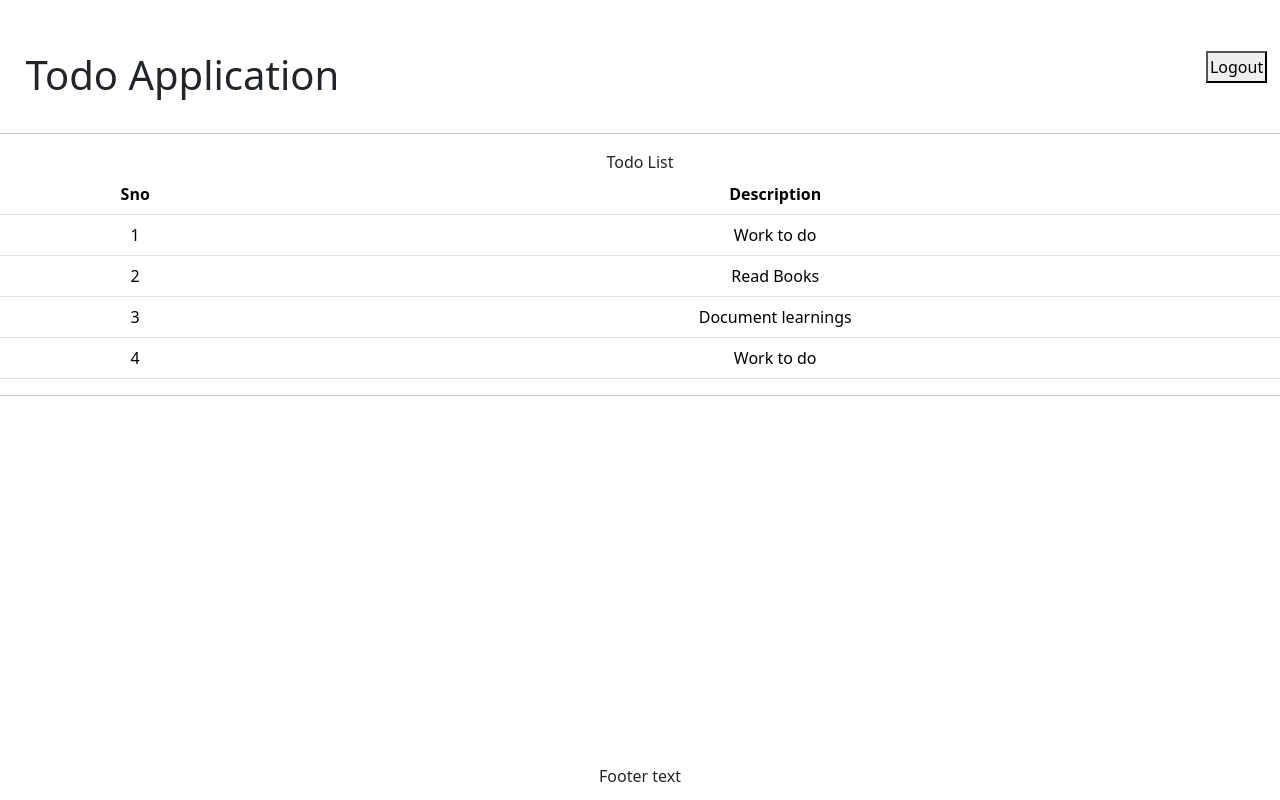
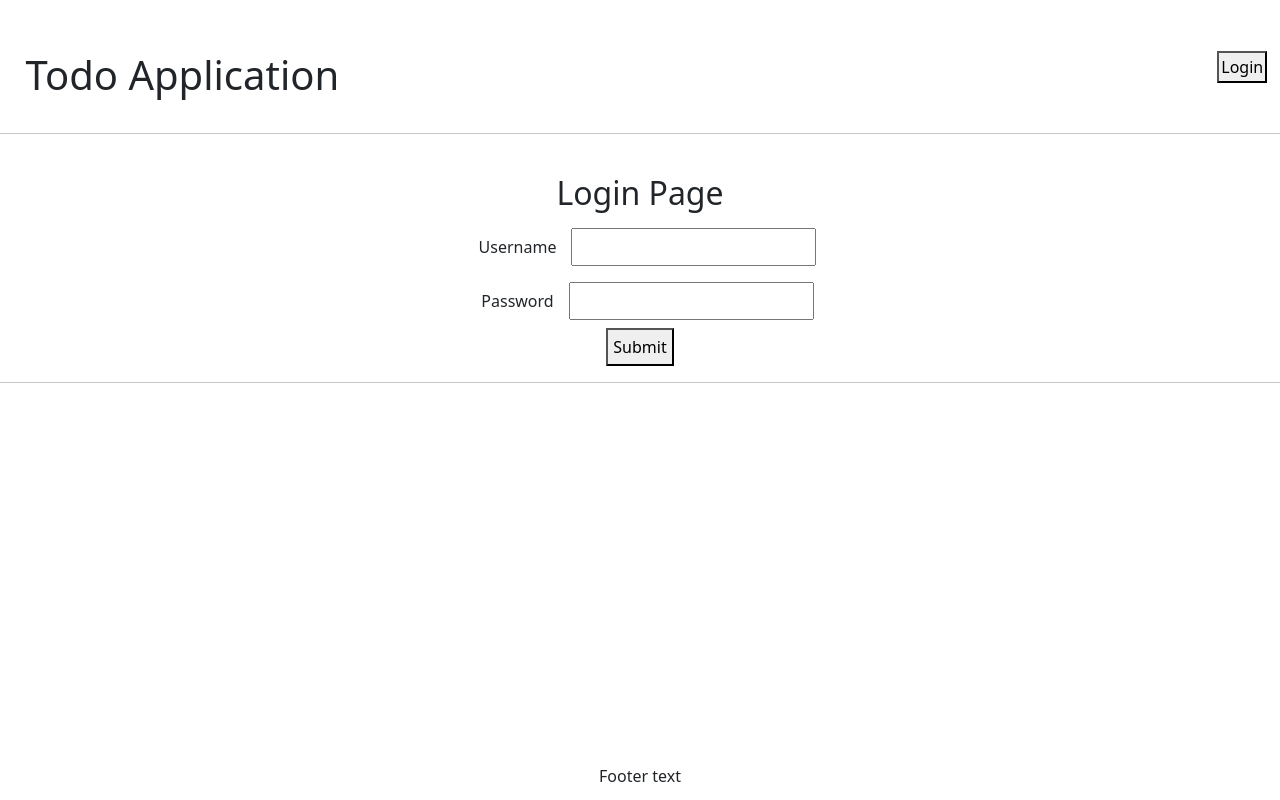
Before and after one commit to pk97/todo, a React (Create React App) app: page /todo in a window 1280 px wide. Built offline with nearby package versions, Linux system fonts and the light colour scheme.

Commit message:
Safeguard Paths

```diff
--- a/src/App.js
+++ b/src/App.js
@@ -15,19 +15,7 @@ function App() {
   return (
       <div className="App">
           <AuthProvider>
-              <BrowserRouter>
-                  <HeaderComponent/>
-                  <hr/>
-                  <Routes>
-                      <Route path='/' element={<Login/>}></Route>
-                      <Route path='/login' element={<Login/>}></Route>
-                      <Route path='/todo' element={<Todo/>}></Route>
-                      <Route path='/logout' element={<Logout/>}></Route>
-                      <Route path='/welcome/:username' element={<Welcome/>}></Route>
-
-                      <Route path={'/*'} element={<Error/>}></Route>
-                  </Routes>
-              </BrowserRouter>
+              <Todo/>
               <hr/>
               <footer className={"Footer"}> Footer text</footer>
           </AuthProvider>
--- a/src/components/HeaderComponent.jsx
+++ b/src/components/HeaderComponent.jsx
@@ -5,15 +5,22 @@ const HeaderComponent = () => {
     const authContext = useAuth();
     const navigate = useNavigate();
 
+    const text = (authenticated) => authenticated ? "Logout": "Login"
+
     return (<header>
         <h1> Todo Application </h1>
         <button className="logoutButton" onClick={() => {
-            authContext.setAuthenticated(false);
-            console.log(authContext.authenticated);
-            navigate('/logout');
+            if (authContext.authenticated) {
+                authContext.setAuthenticated(false);
+                console.log(authContext.authenticated);
+                navigate('/logout');
+            }
+            else {
+                navigate('/login');
+        }
         }
         }>
-            Logout</button>
+            {text(authContext.authenticated)}</button>
         <hr/>
     </header>);
 }
--- a/src/components/Todo.jsx
+++ b/src/components/Todo.jsx
@@ -1,36 +1,38 @@
 import './Todo.css';
+import TodoList from "./TodoList";
+import {BrowserRouter, Route, Routes} from "react-router-dom";
+import HeaderComponent from "./HeaderComponent";
 import Login from "./Login";
-import {BrowserRouter, Route, Routes} from "react-router-dom";
+import Logout from "./Logout";
 import Welcome from "./Welcome";
 import Error from "./Error";
+import {useAuth} from "./security/AuthContext";
+
 const Todo = () => {
-    const todos = [
-        {id: '1', description: 'Work to do'},
-        {id: '2', description: 'Read Books'},
-        {id: '3', description: 'Document learnings'},
-        {id: '4', description: 'Work to do'},
-    ];
+    const authContext = useAuth();
+    const athorizedPath = ({child}) => {
+        if (authContext.authenticated)
+            return (child);
+        else
+            return (<Login/>);
+    }
 
     return (
         <>
-            <div className="container"> Todo List</div>
-            <table className="table">
-                <thead>
-                <tr>
-                    <th>Sno</th>
-                    <th>Description</th>
-                </tr>
-                </thead>
-                <tbody>
-                {/*use ( pareenthises becausing returning JSX*/}
-                {todos.map(todo => (
-                    <tr>
-                        <td>{todo.id}</td>
-                        <td>{todo.description}</td>
-                    </tr>
-                ))}
-                </tbody>
-            </table>
+            <BrowserRouter>
+                <HeaderComponent/>
+                <hr/>
+                <Routes>
+                    <Route path='/' element={<Login/>}></Route>
+                    <Route path='/login' element={<Login/>}></Route>
+                    <Route path='/logout' element={<Logout/>}></Route>
+
+                    <Route path='/todo' element={athorizedPath(<TodoList/>)}></Route>
+                    <Route path='/welcome/:username' element={athorizedPath(<Welcome/>)}></Route>
+
+                    <Route path={'/*'} element={<Error/>}></Route>
+                </Routes>
+            </BrowserRouter>
         </>
     );
 };
--- /dev/null
+++ b/src/components/TodoList.jsx
@@ -0,0 +1,34 @@
+const TodoList = () => {
+    const todos = [
+        {id: '1', description: 'Work to do'},
+        {id: '2', description: 'Read Books'},
+        {id: '3', description: 'Document learnings'},
+        {id: '4', description: 'Work to do'},
+    ];
+
+
+    return (
+        <>
+        <div className="container"> Todo List</div>
+    <table className="table">
+        <thead>
+        <tr>
+            <th>Sno</th>
+            <th>Description</th>
+        </tr>
+        </thead>
+        <tbody>
+        {/*use ( pareenthises becausing returning JSX*/}
+        {todos.map(todo => (
+            <tr>
+                <td>{todo.id}</td>
+                <td>{todo.description}</td>
+            </tr>
+        ))}
+        </tbody>
+    </table>
+        </>
+    );
+}
+
+export default TodoList;
```
